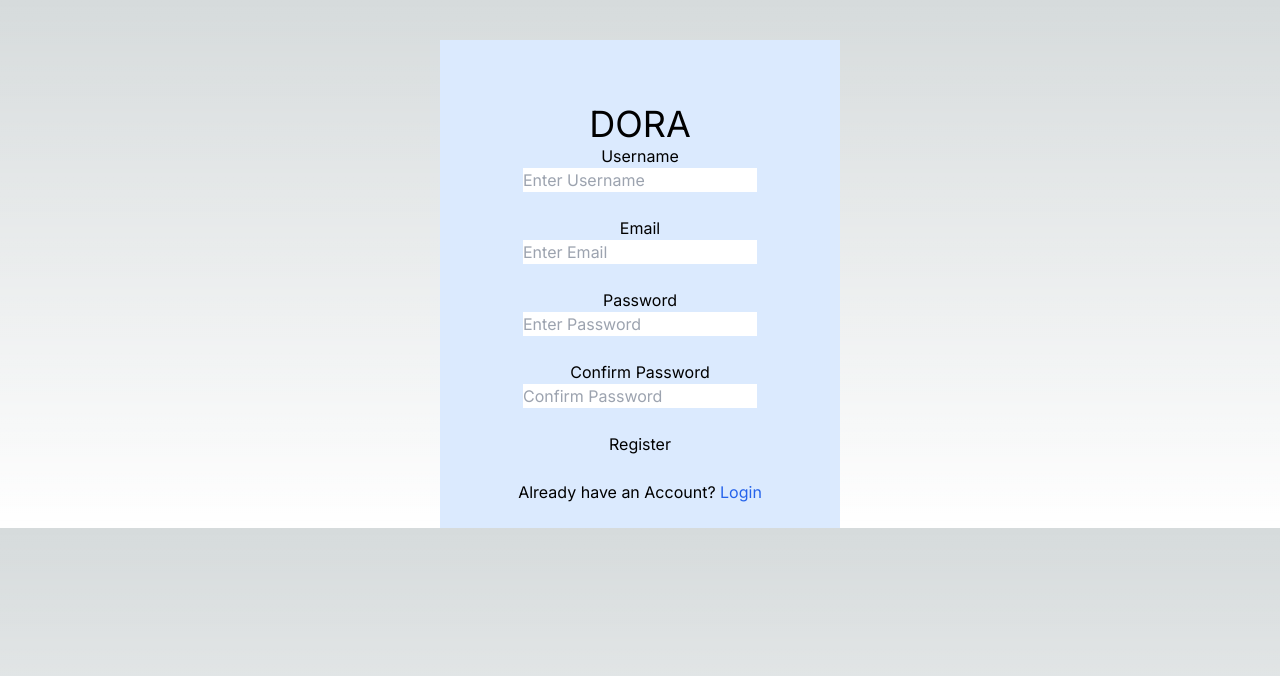
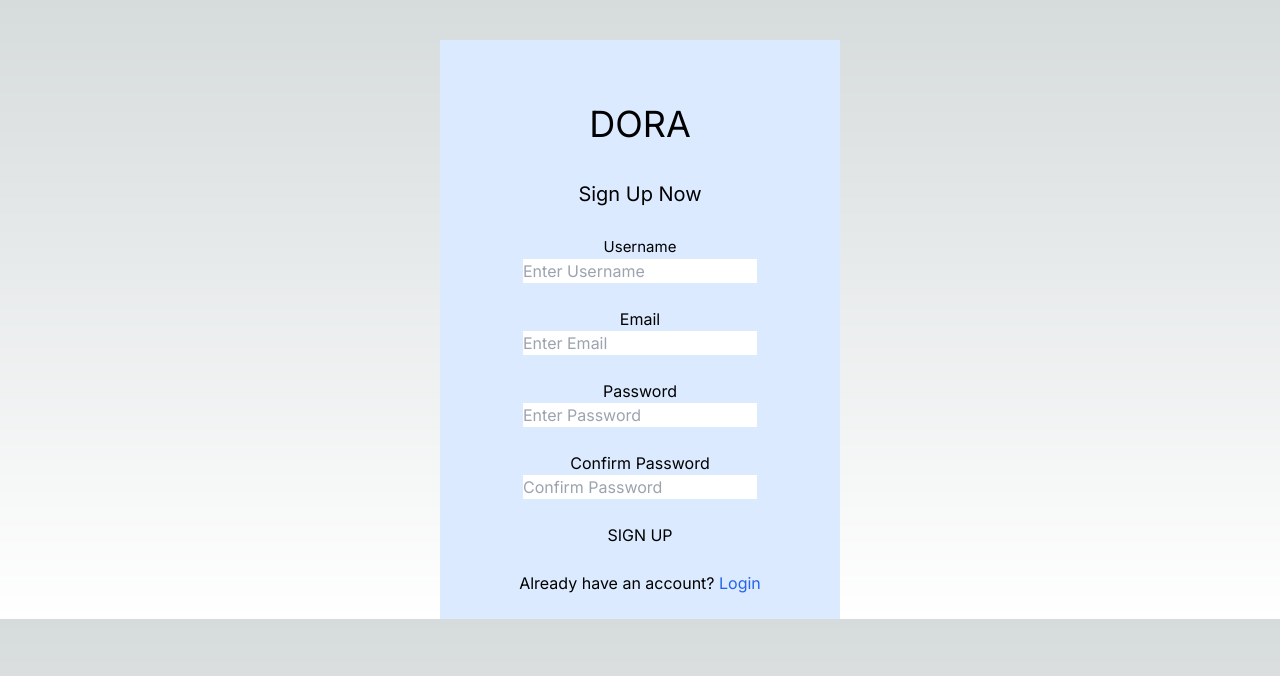
Before and after one commit to saeagleson/DORA, a Next.js app: page / in a window 1280 px wide. Shown: the top 676 px of the page. Built offline with nearby package versions, Linux system fonts and the light colour scheme.

Commit message:
Page1: format 2

```diff
--- a/src/app/page.tsx
+++ b/src/app/page.tsx
@@ -90,12 +90,16 @@ const Register = () => {
         <div>
             <div className="max-w-[400px] w-full mx-auto mt-10 bg-blue-100 p-6 text-center font-['Aptos (Body)']">
 
+                {/* DORA (title) */}
                 <div className="mt-10 text-4xl">DORA</div>
+
+                {/* Register (header)) */}
+                <header className="mt-9 text-xl">Sign Up Now</header>
                 <form onSubmit={handleSubmit} className="flex flex-col gap-6">
 
                 {/* Username */}
                 <div>
-                    <div>
+                    <div className="mt-7 text-black text-[15px] font-['Lucida Sans']">
                         <span>Username</span>
                     </div>
                     <input type="text" placeholder="Enter Username" value={username} onChange={(e)=>setUsername(capitalizeFirstLetter(e.target.value.trim()))}/>
@@ -134,11 +138,11 @@ const Register = () => {
                 {/* Sign Up Button */}
                 <button type="submit">
                     {
-                        loading ? <span className="loading loading-spinner loading-sm"></span> : "Register"
+                        loading ? <span className="loading loading-spinner loading-sm"></span> : "SIGN UP"
                     }
                     </button>
 
-                <span>Already have an Account?{' '}
+                <span>Already have an account?{' '}
                     <Link href="/login" className="text-blue-600 hover:text-blue-800 hover:underline">
                         Login
                     </Link>
```
